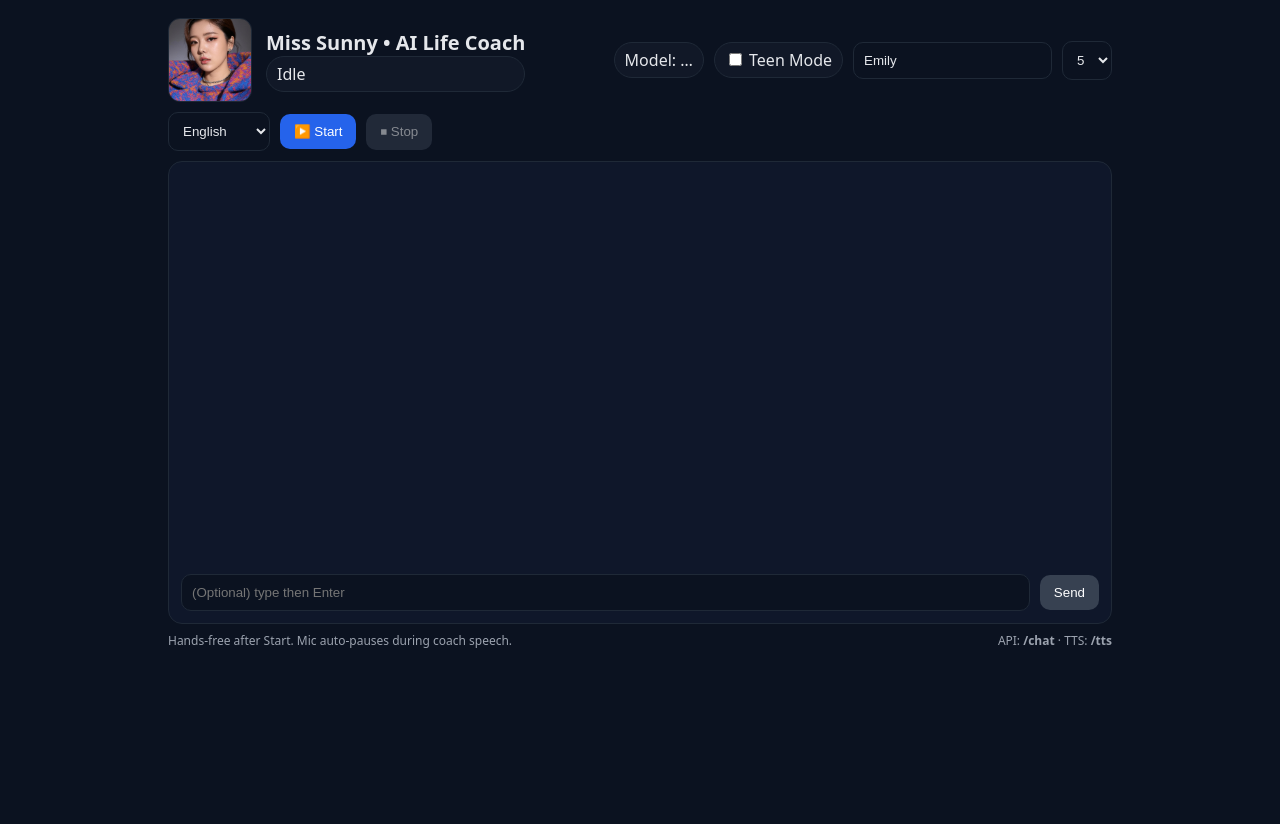
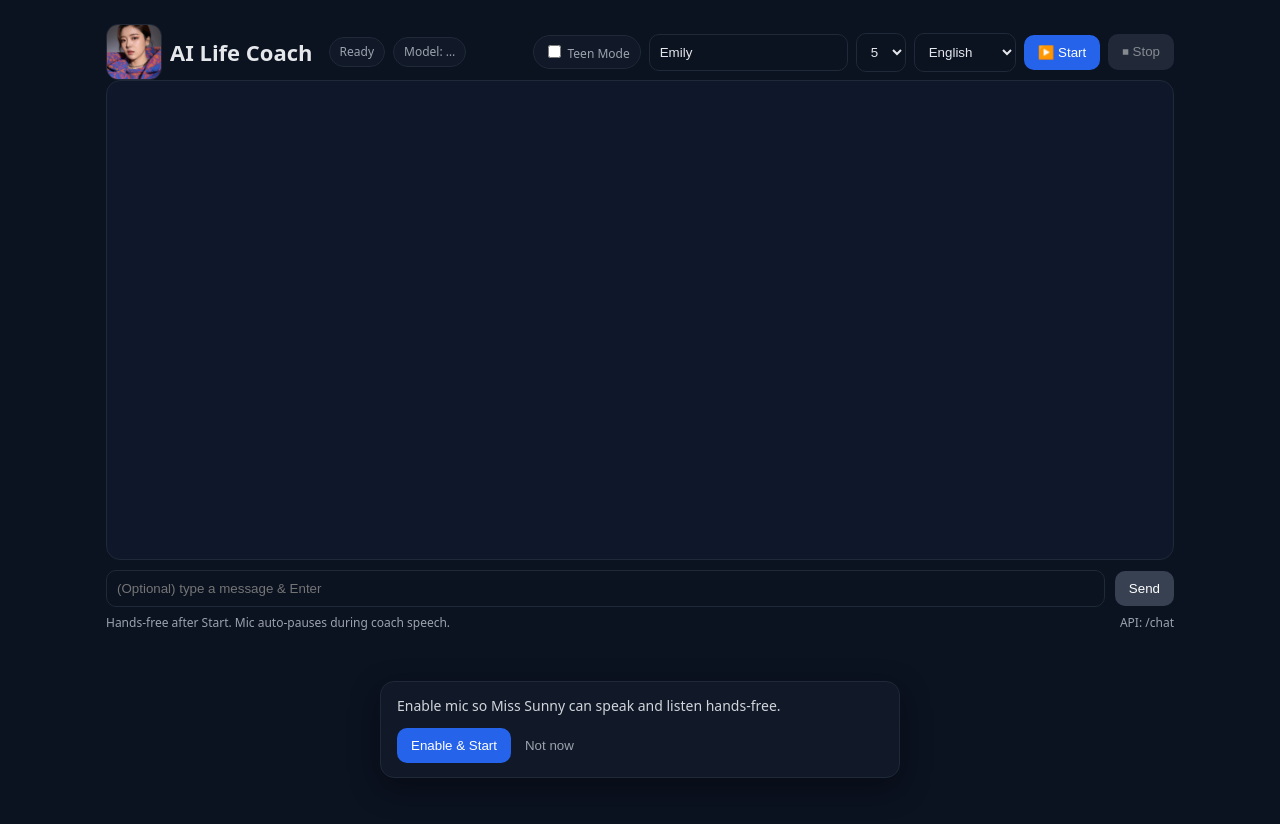
Before and after one commit to johnntd/ai-life-coach-py, a Flask app: page / in a window 1280 px wide. Before the commit the page ends 648 px from the top, so only its background shows below. Run offline with Flask 3, Linux system fonts and the light colour scheme.

Commit message:
baseline working

```diff
--- a/templates/index.html
+++ b/templates/index.html
@@ -1,20 +1,22 @@
 <!doctype html>
-<html>
+<html lang="en">
 <head>
-  <meta charset="utf-8"/>
-  <meta name="viewport" content="width=device-width,initial-scale=1"/>
+  <meta charset="utf-8" />
+  <meta name="viewport" content="width=device-width,initial-scale=1" />
   <title>AI Life Coach</title>
+  <link rel="icon" href="/static/favicon.ico" />
   <style>
     :root{
-      --bg:#0b1220;--ink:#e5e7eb;--muted:#9ca3af;
-      --card:#0f172a;--you:#e7f0ff;--coach:#fff6e6
+      --bg:#0b1220;--ink:#e5e7eb;--muted:#9ca3af;--card:#0f172a;--pill:#111827;
+      --coach:#d1fae5;--you:#bfdbfe
     }
     *{box-sizing:border-box}
-    body{margin:0;background:var(--bg);color:var(--ink);font:16px system-ui, -apple-system, Segoe UI, Roboto, sans-serif}
-    .wrap{max-width:980px;margin:0 auto;padding:18px}
-    header{display:flex;gap:10px;align-items:center;flex-wrap:wrap;margin-bottom:10px}
-    h1{margin:0;font-size:20px}
-    .pill{background:#111827;border:1px solid #1f2937;color:var(--ink);padding:6px 10px;border-radius:999px}
+    html,body{height:100%}
+    body{margin:0;background:var(--bg);color:var(--ink);font:16px/1.4 ui-sans-serif,system-ui,-apple-system,Segoe UI,Roboto}
+    .wrap{max-width:1100px;margin:24px auto;padding:0 16px}
+    header{display:flex;gap:8px;align-items:center;flex-wrap:wrap}
+    h1{margin:0;font-size:22px}
+    .pill{background:var(--pill);border:1px solid #1f2937;border-radius:999px;padding:6px 10px;color:var(--muted);font-size:12px}
     .card{background:var(--card);border:1px solid #1f2937;border-radius:14px;padding:12px}
     .row{display:flex;gap:10px;align-items:center;flex-wrap:wrap}
     .grow{flex:1}
@@ -22,33 +24,39 @@
     .btn.secondary{background:#374151}
     .btn:disabled{opacity:.5;cursor:not-allowed}
     input,select{background:#0b1220;border:1px solid #1f2937;color:var(--ink);padding:10px;border-radius:10px}
-    .log{height:380px;overflow:auto;display:flex;flex-direction:column;gap:8px;margin-top:10px}
-    .bubble{padding:10px 12px;border-radius:10px;max-width:80%}
+    .log{height:480px;overflow:auto;display:flex;flex-direction:column;gap:8px}
+    .bubble{padding:10px 12px;border-radius:10px;max-width:85%}
     .you{background:var(--you);color:#0b1220;align-self:flex-end}
     .coach{background:var(--coach);color:#0b1220;align-self:flex-start}
     footer{margin-top:8px;color:var(--muted);font-size:12px;display:flex;justify-content:space-between;gap:8px;flex-wrap:wrap}
+    .avatar{width:56px;height:56px;border-radius:12px;object-fit:cover;border:1px solid #1f2937}
 
-    .avatar-wrap{display:flex;align-items:center;gap:14px}
-    .avatar{width:84px;height:84px;border-radius:12px;object-fit:cover;border:1px solid #1f2937}
-    .talking{box-shadow:0 0 0 3px #22c55e66}
+    /* Non‑blocking mic toast (replaces the old fullscreen blur) */
+    #consentToast{
+      position:fixed;left:50%;transform:translateX(-50%);
+      bottom:22px;z-index:50;display:none;
+      background:#111827;border:1px solid #1f2937;border-radius:14px;
+      padding:14px 16px;max-width:520px;width:92%;
+      box-shadow:0 10px 30px rgba(0,0,0,.35)
+    }
+    #consentToast.show{display:flex;gap:12px;align-items:center;justify-content:space-between;flex-wrap:wrap}
+    #consentToast .text{color:#d1d5db;font-size:14px}
+    #consentToast .actions{display:flex;gap:8px;align-items:center}
+    #consentToast .link{background:transparent;border:0;color:#9ca3af;cursor:pointer}
   </style>
 </head>
 <body>
   <div class="wrap">
     <header>
-      <div class="avatar-wrap">
-        <img id="avatar" class="avatar" src="/static/avatar.jpg" alt="Avatar"/>
-        <div>
-          <h1>Miss Sunny • AI Life Coach</h1>
-          <div class="pill" id="status">Idle</div>
-        </div>
-      </div>
+      <img src="/static/avatar.jpg" class="avatar" alt="Miss Sunny" />
+      <h1 style="margin-right:8px">AI Life Coach</h1>
+      <span class="pill" id="status">Idle</span>
+      <span class="pill" id="model">Model: …</span>
       <div class="grow"></div>
-      <span class="pill" id="model">Model: …</span>
       <label class="pill">
         <input type="checkbox" id="teen" /> Teen Mode
       </label>
-      <input id="name" placeholder="Child name" value="Emily"/>
+      <input id="name" placeholder="Child name (e.g., Emily)" value="Emily" />
       <select id="age">
         <option>3</option><option>4</option><option selected>5</option>
         <option>6</option><option>7</option><option>8</option>
@@ -58,24 +66,34 @@
         <option value="vi-VN">Tiếng Việt</option>
       </select>
       <button id="start" class="btn">▶️ Start</button>
-      <button id="stop" class="btn secondary" disabled>⏹ Stop</button>
+      <button id="stop" class="btn secondary" disabled>⏹  Stop</button>
     </header>
 
-    <section class="card">
-      <div class="log" id="log"></div>
-      <div class="row" style="margin-top:10px">
-        <input id="text" class="grow" placeholder="(Optional) type then Enter"/>
-        <button id="send" class="btn secondary">Send</button>
-      </div>
-    </section>
+    <section class="card log" id="log"></section>
+
+    <div class="row" style="margin-top:10px">
+      <input id="text" class="grow" placeholder="(Optional) type a message & Enter" />
+      <button id="send" class="btn secondary">Send</button>
+    </div>
 
     <footer>
       <div>Hands‑free after Start. Mic auto‑pauses during coach speech.</div>
-      <div>API: <b>/chat</b> · TTS: <b>/tts</b></div>
+      <div>API: <span id="api">/chat</span></div>
     </footer>
   </div>
 
+  <!-- Single audio element for TTS playback -->
   <audio id="ttsAudio" preload="none"></audio>
+
+  <!-- Non‑blocking mic toast -->
+  <div id="consentToast">
+    <div class="text">Enable mic so Miss Sunny can speak and listen hands‑free.</div>
+    <div class="actions">
+      <button id="enableStart" class="btn">Enable & Start</button>
+      <button id="skipEnable" class="link">Not now</button>
+    </div>
+  </div>
+
   <script src="/static/app.js"></script>
 </body>
 </html>
```
